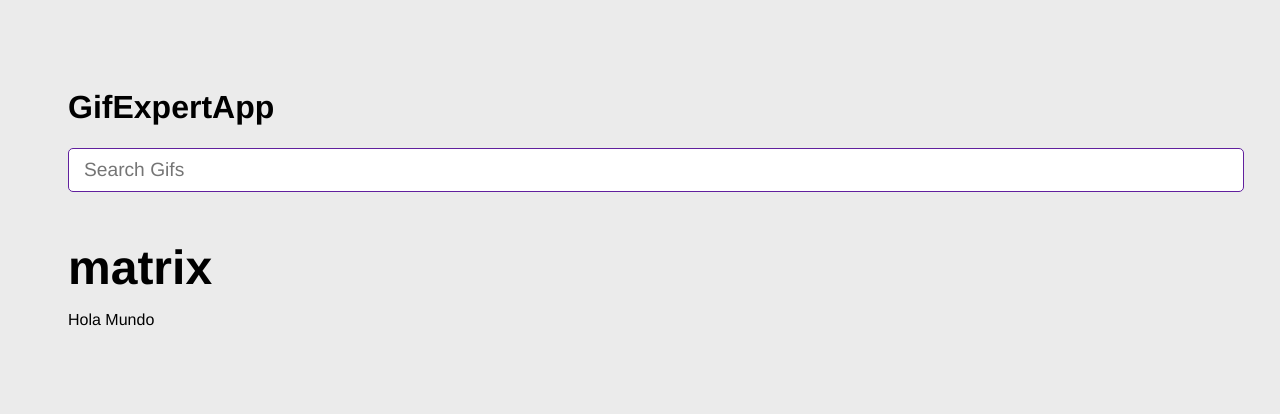
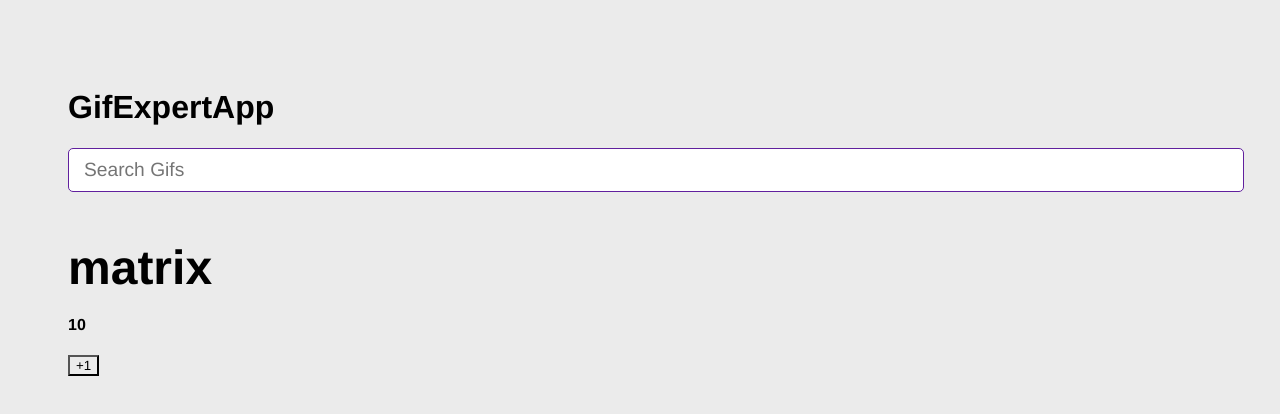
Before and after one commit to Frozmiz/gif-expert-app-vite, a React (Vite) app: page / in a window 1280 px wide. Shown: the top 414 px of the page. Built offline with nearby package versions, Linux system fonts and the light colour scheme; no server answers.

Commit message:
feat: useEfect hook

```diff
--- a/src/components/GifGrid.jsx
+++ b/src/components/GifGrid.jsx
@@ -1,14 +1,21 @@
 
+import { useEffect, useState } from 'react';
 import getGifs from './../helpers/GetGifs';
 
 const GifGrid = ({ category }) => {
 
-  getGifs( category );
+  const [counter, setCounter] = useState(10);
+
+  useEffect( () => {
+    getGifs(category);
+  }, [])
+
 
   return (
     <>
       <h3> { category } </h3>
-      <p> Hola Mundo </p>
+      <h4> { counter } </h4>
+      <button onClick={ () => setCounter( counter + 1) }> +1 </button>
     </>
   )
 }
--- a/src/helpers/GetGifs.js
+++ b/src/helpers/GetGifs.js
@@ -1,5 +1,5 @@
 const getGifs = async( category ) => {
-    const url = `https://api.giphy.com/v1/gifs/search?api_key=VP9XetBnzPhZrBCoJD23CPXL8wRBec7f&q=${ category }&limit=20`
+    const url = `https://api.giphy.com/v1/gifs/search?api_key=VP9XetBnzPhZrBCoJD23CPXL8wRBec7f&q=${ category }&limit=10`
     const resp = await fetch( url );
     const { data } = await resp.json();
 
@@ -9,7 +9,6 @@
         url: img.images.downsized_medium.url
     }))
 
-    console.log(gifs);
     return gifs;
 }
 
--- a/src/main.jsx
+++ b/src/main.jsx
@@ -6,7 +6,7 @@
 
 
 ReactDOM.createRoot(document.getElementById('root')).render(
-  <React.StrictMode>
+  // <React.StrictMode>
     <GifExpertApp />
-  </React.StrictMode>,
+  // </React.StrictMode>,
 )
```
